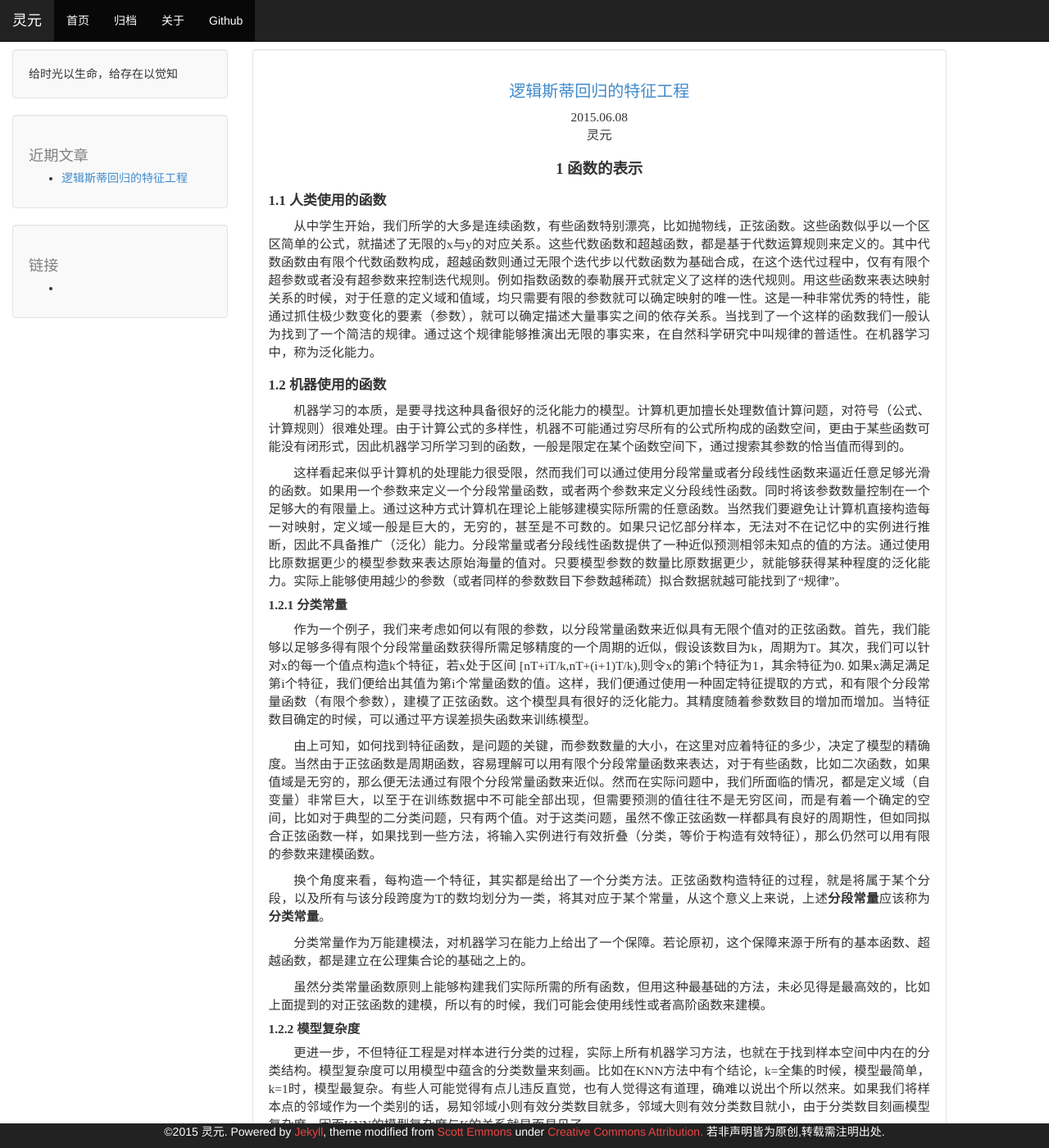
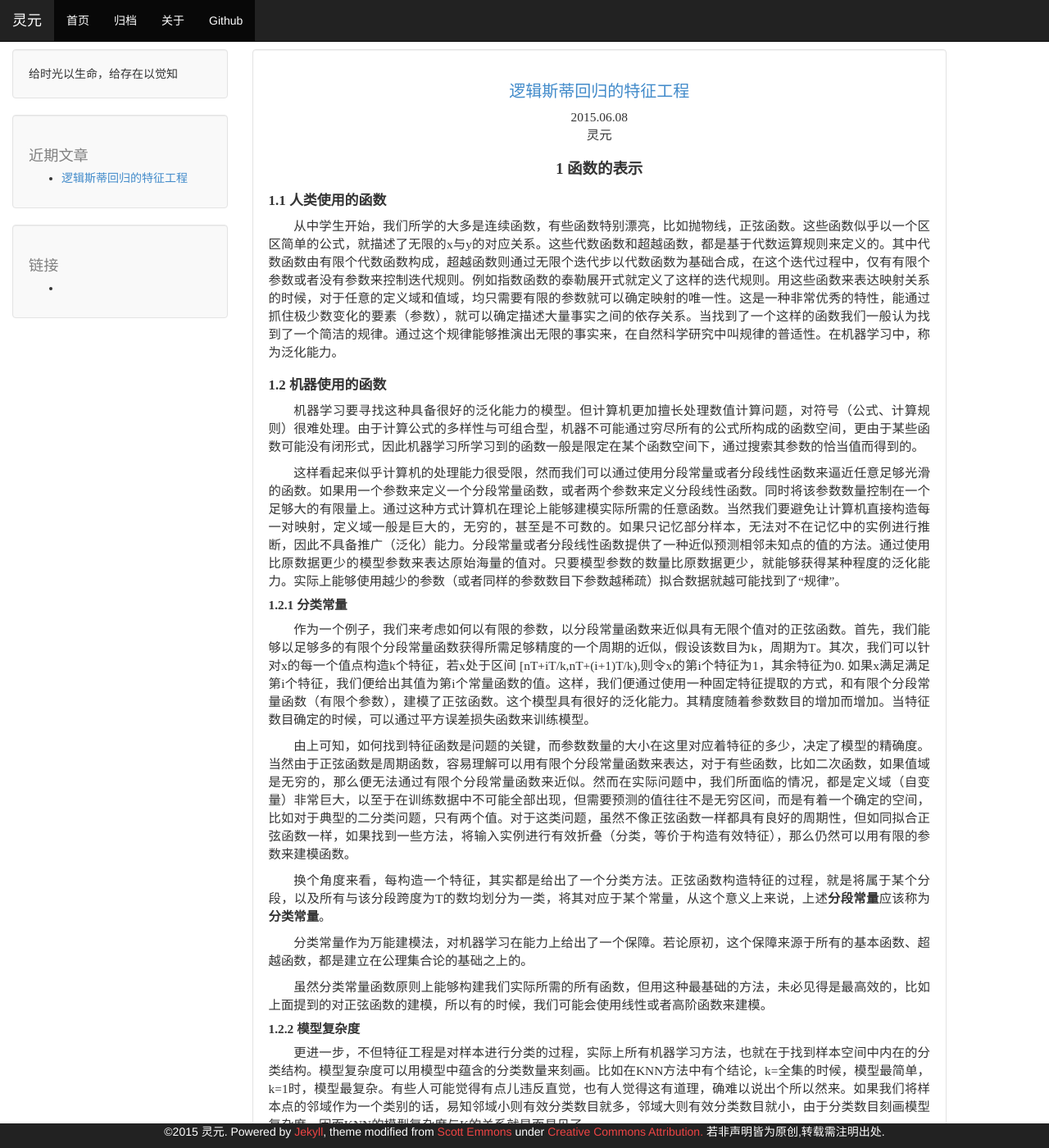
Before and after one commit to lihui/lihui.github.io, a Jekyll site: the page built from _posts/2015-6-8-logistic.md, in a window 1280 px wide and 1400 px high. Shown: the whole window at 82% size. Built offline with Jekyll 4.4.1, drawn with Linux system fonts in a browser that asks for light colours; Markdown is read by kramdown in place of the engine named in the settings; formulas are drawn with MathJax 3; some of the changed text lies outside the part shown.

Commit message:
update logisitc

```diff
--- a/_posts/2015-6-8-logistic.md
+++ b/_posts/2015-6-8-logistic.md
@@ -12,19 +12,19 @@
 
 ###1.1 人类使用的函数
 
-从中学生开始，我们所学的大多是连续函数，有些函数特别漂亮，比如抛物线，正弦函数。这些函数似乎以一个区区简单的公式，就描述了无限的x与y的对应关系。这些代数函数和超越函数，都是基于代数运算规则来定义的。其中代数函数由有限个代数函数构成，超越函数则通过无限个迭代步以代数函数为基础合成，在这个迭代过程中，仅有有限个超参数或者没有超参数来控制迭代规则。例如指数函数的泰勒展开式就定义了这样的迭代规则。用这些函数来表达映射关系的时候，对于任意的定义域和值域，均只需要有限的参数就可以确定映射的唯一性。这是一种非常优秀的特性，能通过抓住极少数变化的要素（参数），就可以确定描述大量事实之间的依存关系。当找到了一个这样的函数我们一般认为找到了一个简洁的规律。通过这个规律能够推演出无限的事实来，在自然科学研究中叫规律的普适性。在机器学习中，称为泛化能力。
+从中学生开始，我们所学的大多是连续函数，有些函数特别漂亮，比如抛物线，正弦函数。这些函数似乎以一个区区简单的公式，就描述了无限的x与y的对应关系。这些代数函数和超越函数，都是基于代数运算规则来定义的。其中代数函数由有限个代数函数构成，超越函数则通过无限个迭代步以代数函数为基础合成，在这个迭代过程中，仅有有限个参数或者没有参数来控制迭代规则。例如指数函数的泰勒展开式就定义了这样的迭代规则。用这些函数来表达映射关系的时候，对于任意的定义域和值域，均只需要有限的参数就可以确定映射的唯一性。这是一种非常优秀的特性，能通过抓住极少数变化的要素（参数），就可以确定描述大量事实之间的依存关系。当找到了一个这样的函数我们一般认为找到了一个简洁的规律。通过这个规律能够推演出无限的事实来，在自然科学研究中叫规律的普适性。在机器学习中，称为泛化能力。
 
 ###1.2 机器使用的函数
 
-机器学习的本质，是要寻找这种具备很好的泛化能力的模型。计算机更加擅长处理数值计算问题，对符号（公式、计算规则）很难处理。由于计算公式的多样性，机器不可能通过穷尽所有的公式所构成的函数空间，更由于某些函数可能没有闭形式，因此机器学习所学习到的函数，一般是限定在某个函数空间下，通过搜索其参数的恰当值而得到的。
+机器学习要寻找这种具备很好的泛化能力的模型。但计算机更加擅长处理数值计算问题，对符号（公式、计算规则）很难处理。由于计算公式的多样性与可组合型，机器不可能通过穷尽所有的公式所构成的函数空间，更由于某些函数可能没有闭形式，因此机器学习所学习到的函数一般是限定在某个函数空间下，通过搜索其参数的恰当值而得到的。
 
 
 这样看起来似乎计算机的处理能力很受限，然而我们可以通过使用分段常量或者分段线性函数来逼近任意足够光滑的函数。如果用一个参数来定义一个分段常量函数，或者两个参数来定义分段线性函数。同时将该参数数量控制在一个足够大的有限量上。通过这种方式计算机在理论上能够建模实际所需的任意函数。当然我们要避免让计算机直接构造每一对映射，定义域一般是巨大的，无穷的，甚至是不可数的。如果只记忆部分样本，无法对不在记忆中的实例进行推断，因此不具备推广（泛化）能力。分段常量或者分段线性函数提供了一种近似预测相邻未知点的值的方法。通过使用比原数据更少的模型参数来表达原始海量的值对。只要模型参数的数量比原数据更少，就能够获得某种程度的泛化能力。实际上能够使用越少的参数（或者同样的参数数目下参数越稀疏）拟合数据就越可能找到了“规律”。
 
 ####1.2.1 分类常量
-作为一个例子，我们来考虑如何以有限的参数，以分段常量函数来近似具有无限个值对的正弦函数。首先，我们能够以足够多得有限个分段常量函数获得所需足够精度的一个周期的近似，假设该数目为k，周期为T。其次，我们可以针对x的每一个值点构造k个特征，若x处于区间 [nT+iT/k,nT+(i+1)T/k),则令x的第i个特征为1，其余特征为0. 如果x满足满足第i个特征，我们便给出其值为第i个常量函数的值。这样，我们便通过使用一种固定特征提取的方式，和有限个分段常量函数（有限个参数），建模了正弦函数。这个模型具有很好的泛化能力。其精度随着参数数目的增加而增加。当特征数目确定的时候，可以通过平方误差损失函数来训练模型。
+作为一个例子，我们来考虑如何以有限的参数，以分段常量函数来近似具有无限个值对的正弦函数。首先，我们能够以足够多的有限个分段常量函数获得所需足够精度的一个周期的近似，假设该数目为k，周期为T。其次，我们可以针对x的每一个值点构造k个特征，若x处于区间 [nT+iT/k,nT+(i+1)T/k),则令x的第i个特征为1，其余特征为0. 如果x满足满足第i个特征，我们便给出其值为第i个常量函数的值。这样，我们便通过使用一种固定特征提取的方式，和有限个分段常量函数（有限个参数），建模了正弦函数。这个模型具有很好的泛化能力。其精度随着参数数目的增加而增加。当特征数目确定的时候，可以通过平方误差损失函数来训练模型。
 
-由上可知，如何找到特征函数，是问题的关键，而参数数量的大小，在这里对应着特征的多少，决定了模型的精确度。当然由于正弦函数是周期函数，容易理解可以用有限个分段常量函数来表达，对于有些函数，比如二次函数，如果值域是无穷的，那么便无法通过有限个分段常量函数来近似。然而在实际问题中，我们所面临的情况，都是定义域（自变量）非常巨大，以至于在训练数据中不可能全部出现，但需要预测的值往往不是无穷区间，而是有着一个确定的空间，比如对于典型的二分类问题，只有两个值。对于这类问题，虽然不像正弦函数一样都具有良好的周期性，但如同拟合正弦函数一样，如果找到一些方法，将输入实例进行有效折叠（分类，等价于构造有效特征），那么仍然可以用有限的参数来建模函数。
+由上可知，如何找到特征函数是问题的关键，而参数数量的大小在这里对应着特征的多少，决定了模型的精确度。当然由于正弦函数是周期函数，容易理解可以用有限个分段常量函数来表达，对于有些函数，比如二次函数，如果值域是无穷的，那么便无法通过有限个分段常量函数来近似。然而在实际问题中，我们所面临的情况，都是定义域（自变量）非常巨大，以至于在训练数据中不可能全部出现，但需要预测的值往往不是无穷区间，而是有着一个确定的空间，比如对于典型的二分类问题，只有两个值。对于这类问题，虽然不像正弦函数一样都具有良好的周期性，但如同拟合正弦函数一样，如果找到一些方法，将输入实例进行有效折叠（分类，等价于构造有效特征），那么仍然可以用有限的参数来建模函数。
 
 换个角度来看，每构造一个特征，其实都是给出了一个分类方法。正弦函数构造特征的过程，就是将属于某个分段，以及所有与该分段跨度为T的数均划分为一类，将其对应于某个常量，从这个意义上来说，上述**分段常量**应该称为**分类常量**。
 
@@ -67,17 +67,18 @@
 $ \hat{S} _ {k+1}$,平均有$ |\hat{S} _ {k+1}| \sigma(\lambda _ {k+1})$个正例。
 <div align='center'><img  src='/media/class-logistic.png' alt=""><br><label>图1：特征分类</label></div><br/>
 在图1中，$x_i,x_j,x_k$三个椭圆分别代表三个特征为1时的分类。当逻辑斯蒂回归模型中只加入一个特征比如$x_i$时，训练所得的参数为$\lambda_i$，那么图中$x_i$对应的完整椭圆中正例的概率等于$\sigma(\lambda_i)$。而当模型中加入多个特征时，$x_i$训练所得的$\lambda_i$只对应绿色部分所涵盖的正例的概率（百分比）。
+
 ###2.2 特征交互
-仅仅考虑$x_i,x_j$两种特征的情况下，此时产生三个特征子集:$\lbrace x_i=1,x_j=1, x_i=1 \land x_j=1 \rbrace$，要表达这些子集下的正例概率需要3个参数。然而在逻辑回归中只有2个参数，因此这只能是一种近似。如果需要更精确的结果，应该构造交叉特征$(x_i,x_j)\in \lbrace (1,0),(0,1),(1,1) \rbrace$。如果两个特征子集没有交集，或者一个是另外一个子集，由于此时只需要2个参数刻画，逻辑斯蒂回归能够获得最优得组合结果，这表明逻辑斯蒂回归与朴素贝叶斯相比对特征之间的独立性不敏感。
+仅仅考虑$x_i,x_j$两种特征的情况下，此时产生三个特征子集:$\lbrace x_i=1,x_j=1, x_i=1 \land x_j=1 \rbrace$，要表达这些子集下的正例概率需要3个参数。然而在逻辑回归中只有2个参数，因此这只能是一种近似。如果需要更精确的结果，应该构造交叉特征$(x_i,x_j)\in \lbrace (1,0),(0,1),(1,1) \rbrace$。如果两个特征子集没有交集，或者一个是另外一个子集，由于此时只需要2个参数刻画，逻辑斯蒂回归能够获得最优组合结果，这表明逻辑斯蒂回归与朴素贝叶斯相比对特征之间的独立性不敏感。
 
-然而我们仍然希望构造的特征具有足够得差异，因为两个相似特征产生的分类效果主要由交叉部分$\lbrace x_i=1 \land x_j=1\rbrace$决定，换言之，两个相似的特征的组合效果会不比单独特征使用时有较大提升，相似性度量可用Jaccard相似度: $\frac{P(x_i=1,x_j=1)}{P(x_i=1)+P(x_j=1)-P(x_i=1,x_j=1)}$。
+然而我们仍然希望构造的特征具有足够的差异，因为两个相似特征产生的分类效果主要由交叉部分$\lbrace x_i=1 \land x_j=1\rbrace$决定，换言之，两个相似的特征的组合效果会不比单独特征使用时有较大提升，相似性度量可用Jaccard相似度: $\frac{P(x_i=1,x_j=1)}{P(x_i=1)+P(x_j=1)-P(x_i=1,x_j=1)}$。
 
 ###2.3 连续特征
 
 
-有些特征的值不止取值\{0，1\}，而是连续的，连续值可以表明样例对该特征（集合）的隶属度，比如在文物鉴定中，专家可能根据某些特征来判定是否是真伪，但这种特征在文物中可能不易辨析清楚，因此特征本身的满足与否本身也存在一定的概率。连续值还可以是现实中的一些计量，如在判断一个人是否会加入某个俱乐部的时候，他的资产可能是一个有效的具有连续值的特征。在使用连续值特征的过程中，一个主要困难是估计该特征值的大小，如何影响预测结果的值，比如它是否是线性的，如果不是那么要设计什么样的变换函数（核方法）。根据第一节的讨论，我们知道有一个简单的方法是使用分类常量去拟合任意函数，从而避免这些问题。
+有些特征的值不止取值\{0，1\}，而是连续的，连续值可以表明样例对该特征（集合）的隶属度，比如在文物鉴定中，专家可能根据某些特征来判定是否是真伪，但这种特征在文物中可能不易辨析清楚，因此特征本身的满足与否本身也存在一定的概率。连续值还可以是现实中的一些计量，如在判断一个人是否会加入某个俱乐部的时候，他的资产可能是一个有效的具有连续值的特征。在使用连续值特征的过程中，一个主要困难是估计该特征值的大小，如何影响预测结果的值，比如它是否是线性的，如果不是那么要设计什么样的变换函数。根据第一节的讨论，我们知道有一个简单的方法是使用分类常量去拟合任意函数，从而避免这些问题。
 
-在逻辑斯蒂回归中，如果有一个连续特征是 $x_i$,参数为$\lambda_i$，其组合为$\lambda_i x_i$，从纯函数的角度进行分析可以发现$\lambda_i x_i$定义了一个线性函数族，该函数族的参量只有一个$\lambda_i$，自由度为1，它能表达的函数空间很有限。如果我们将其离散化为M个0-1特征，那么便有$\lambda_i x_i=\sum\limits_{m=1}^M{ \lambda _{im} c_m}$,其中任意$x_i \in \bigcup_m c_m\ $,易知当M足够大得时候，0-1特征族能近似表达任意函数，而不仅仅是某种函数比如线性、二次、对数。
+在逻辑斯蒂回归中，如果有一个连续特征是 $x_i$,参数为$\lambda_i$，其组合为$\lambda_i x_i$，从纯函数的角度进行分析可以发现$\lambda_i x_i$定义了一个线性函数族，该函数族的参量只有一个$\lambda_i$，自由度为1，它能表达的函数空间很有限。如果我们将其离散化为M个0-1特征，那么便有$\lambda_i x_i=\sum\limits_{m=1}^M{ \lambda _{im} c_m}$,其中任意$x_i \in \bigcup_m c_m\ $,易知当M足够大的时候，0-1特征族能近似表达任意函数，而不仅仅是某种函数比如线性、二次、对数。
 
 离散化方法（分类常量）的使用，将我们从某个连续特征与最终概率之间的函数关系的分析中解脱出来。
 
```
